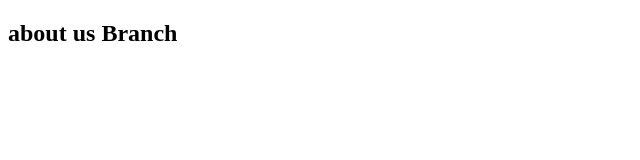
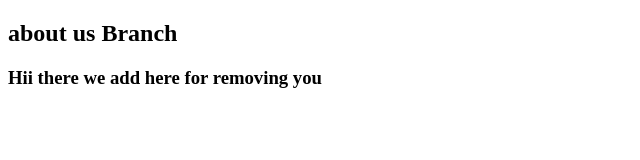
Before and after one commit to vikas025/Learning-git, a plain HTML site: page about.html in a window 1280 px wide. Shown: the whole page, without its empty margins (0-640 px from the left). Drawn offline with Linux system fonts and the light colour scheme.

Commit message:
adding h3 value

```diff
--- a/about.html
+++ b/about.html
@@ -7,5 +7,6 @@
 </head>
 <body>
     <h2>about us Branch</h2>
+    <h3>Hii there we add here for removing you</h3>
 </body>
 </html>
```
